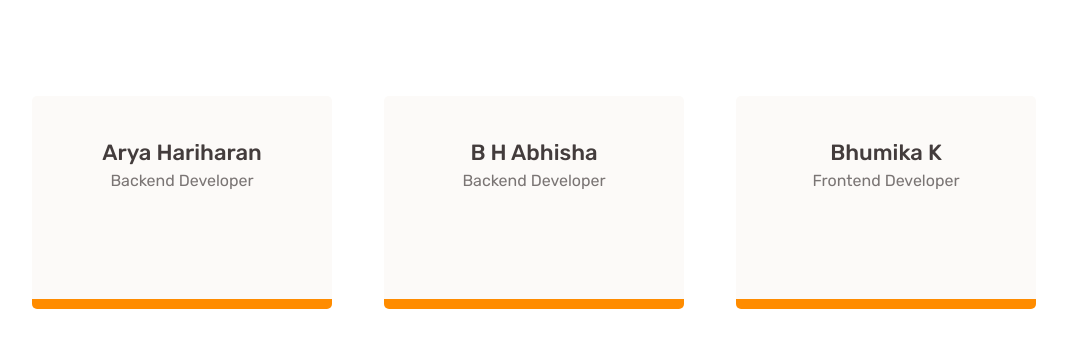
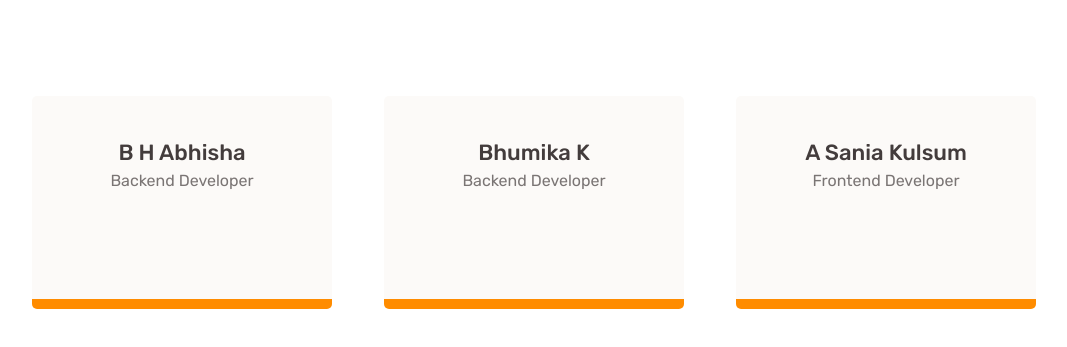
Before and after one commit to bhumikakrishnamurthy/NutriSafe-Allergen-Detection-Website, a website: page about.html in a window 1280 px wide. Shown: the part 311-658 px from the top of the page, without its empty margins (106-1173 px from the left). Drawn offline with Linux system fonts and the light colour scheme.

Commit message:
Update about.html

```diff
--- a/about.html
+++ b/about.html
@@ -34,7 +34,7 @@
             </div>
 
             <div class="info">
-                <h2>Arya Hariharan</h2>
+                <h2>B H Abhisha</h2>
                 <p>Backend Developer</p>
             </div>
             <div class="social">
@@ -50,7 +50,7 @@
                 <img class="img" src="assets/demo-image.png" alt="">
             </div>
             <div class="info">
-                <h2>B H Abhisha</h2>
+                <h2>Bhumika K</h2>
                 <p>Backend Developer</p>
             </div>
             <div class="social">
@@ -66,7 +66,7 @@
                 <img class="img" src="assets/demo-image.png" alt="">
             </div>
             <div class="info">
-                <h2>Bhumika K</h2>
+                <h2>A Sania Kulsum</h2>
                 <p>Frontend Developer</p>
             </div>
             <div class="social">
```
